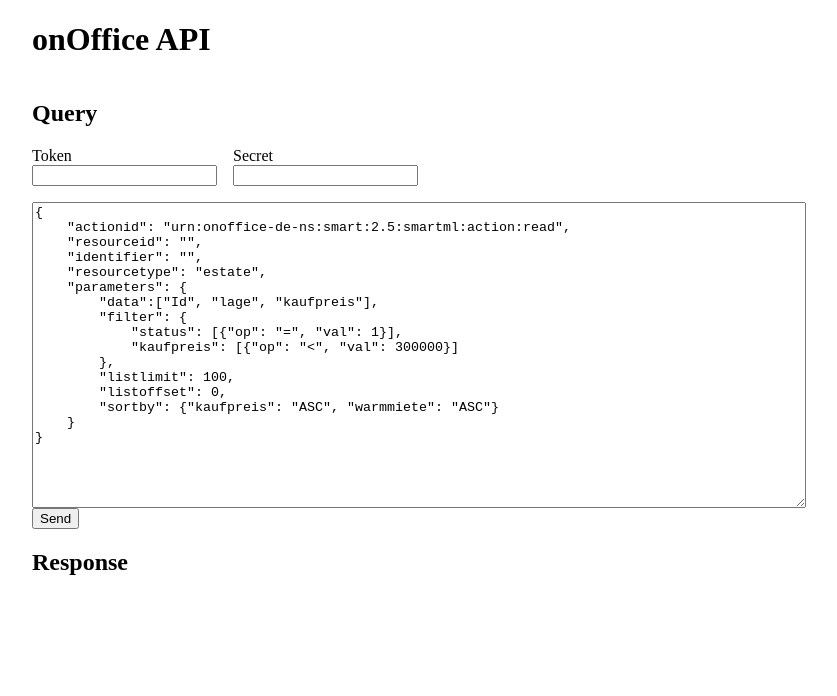
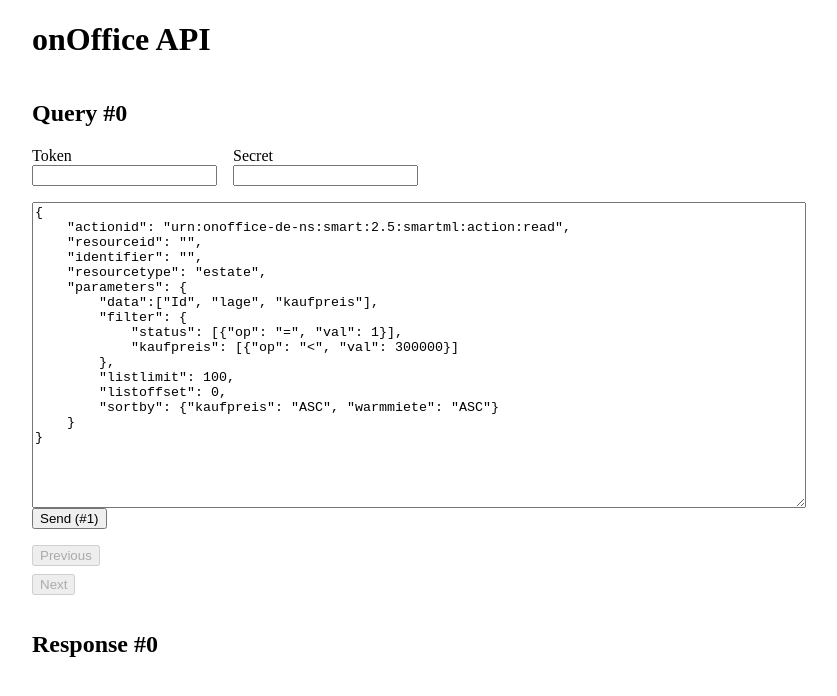
Before and after one commit to onOfficeGmbH/onoffice-api-client, a Vue app: page / in a window 1280 px wide. Shown: the top 696 px of the page, without its empty margins (224-1061 px from the left). Built offline with nearby package versions, Linux system fonts and the light colour scheme.

Commit message:
Add history

```diff
--- a/src/components/QueryInput.vue
+++ b/src/components/QueryInput.vue
@@ -1,9 +1,42 @@
 <script setup lang="ts">
 import { callApi } from '@/api-client';
-import { ref, watch } from 'vue';
+import { History } from '@/history';
+import { ref, reactive, computed } from 'vue';
 
 const token = ref("")
 const secret = ref("")
+
+const history = reactive(new History());
+const previousLabel = computed(() => {
+    if (history.canGoBack()) {
+        return `Previous (#${history.getCurrentNumber() - 1})`;
+    } else {
+        return "Previous";
+    }
+})
+const nextLabel = computed(() => {
+    if (history.canGoForward()) {
+        return `Next (#${history.getCurrentNumber() + 1})`;
+    } else {
+        return "Next"
+    }
+})
+function previousInHistoryClicked() {
+    history.goBack()
+    const historyEntry = history.getCurrentEntry()
+    if (historyEntry !== null) {
+        query.value = historyEntry.query
+        response.value = historyEntry.response
+    }
+}
+function nextInHistoryClicked() {
+    history.goForward()
+    const historyEntry = history.getCurrentEntry()
+    if (historyEntry !== null) {
+        query.value = historyEntry.query
+        response.value = historyEntry.response
+    }
+}
 
 const defaultQuery = `\
 {
@@ -32,12 +65,17 @@
         secret.value,
         query.value
     ).then(response => JSON.stringify(response, undefined, 2))
+
+    history.addNewEntry({
+        query: query.value,
+        response: response.value
+    })
 }
 </script>
 
 <template>
     <div class="input">
-        <h2>Query</h2>
+        <h2>Query #{{history.getCurrentNumber()}}</h2>
         <form @submit.prevent="sendQuery">
             <div class="credentials">
                 <label>
@@ -50,9 +88,13 @@
                 </label>
             </div>
             <textarea rows="20" v-model="query" name="query"></textarea>
-        <input type="submit" value="Send">
+            <input type="submit" :value="`Send (#${history.size() + 1})`">
         </form>
-        <h2>Response</h2>
+        <div class="history">
+            <button :disabled="!history.canGoBack()" @click="previousInHistoryClicked">{{ previousLabel }}</button>
+            <button :disabled="!history.canGoForward()" @click="nextInHistoryClicked">{{ nextLabel }}</button>
+        </div>
+        <h2>Response #{{history.getCurrentNumber()}}</h2>
         <code>
             <pre>{{ response }}</pre>
         </code>
@@ -89,6 +131,14 @@
     width: 100%;
 }
 
+.history {
+    display: flex;
+    flex-direction: column;
+    align-items: flex-start;
+    margin: 1rem 0;
+    gap: 0.5rem;
+}
+
 code {
     width: 100%;
 }
--- /dev/null
+++ b/src/history.ts
@@ -0,0 +1,66 @@
+export type HistoryEntry = {
+  query: string;
+  response: string;
+};
+
+export class History {
+  private currentEntry: number = 0;
+
+  constructor(
+    private entries: HistoryEntry[] = [],
+    currentEntry: number = 0,
+  ) {
+    this.currentEntry = this.between(0, this.entries.length - 1, currentEntry);
+  }
+
+  public getAllEntries(): HistoryEntry[] {
+    return this.entries;
+  }
+
+  public addNewEntry(entry: HistoryEntry) {
+    this.entries.push(entry);
+    this.currentEntry = this.entries.length - 1;
+  }
+
+  public goBack() {
+    if (this.canGoBack()) {
+      this.currentEntry -= 1;
+    }
+  }
+
+  public goForward() {
+    if (this.canGoForward()) {
+      this.currentEntry += 1;
+    }
+  }
+
+  public canGoForward() {
+    return this.currentEntry < this.entries.length - 1;
+  }
+
+  public canGoBack() {
+    return this.currentEntry > 0;
+  }
+
+  public getCurrentNumber(): number {
+    return this.currentEntry + 1;
+  }
+
+  public getCurrentEntry(): HistoryEntry | null {
+    return this.entries[this.currentEntry];
+  }
+
+  public size(): number {
+    return this.entries.length;
+  }
+
+  private between(lower: number, upper: number, value: number): number {
+    if (value < lower) {
+      return lower;
+    } else if (value > upper) {
+      return upper;
+    } else {
+      return value;
+    }
+  }
+}
```
Lines whose indentation alone changed are shown as unchanged.
